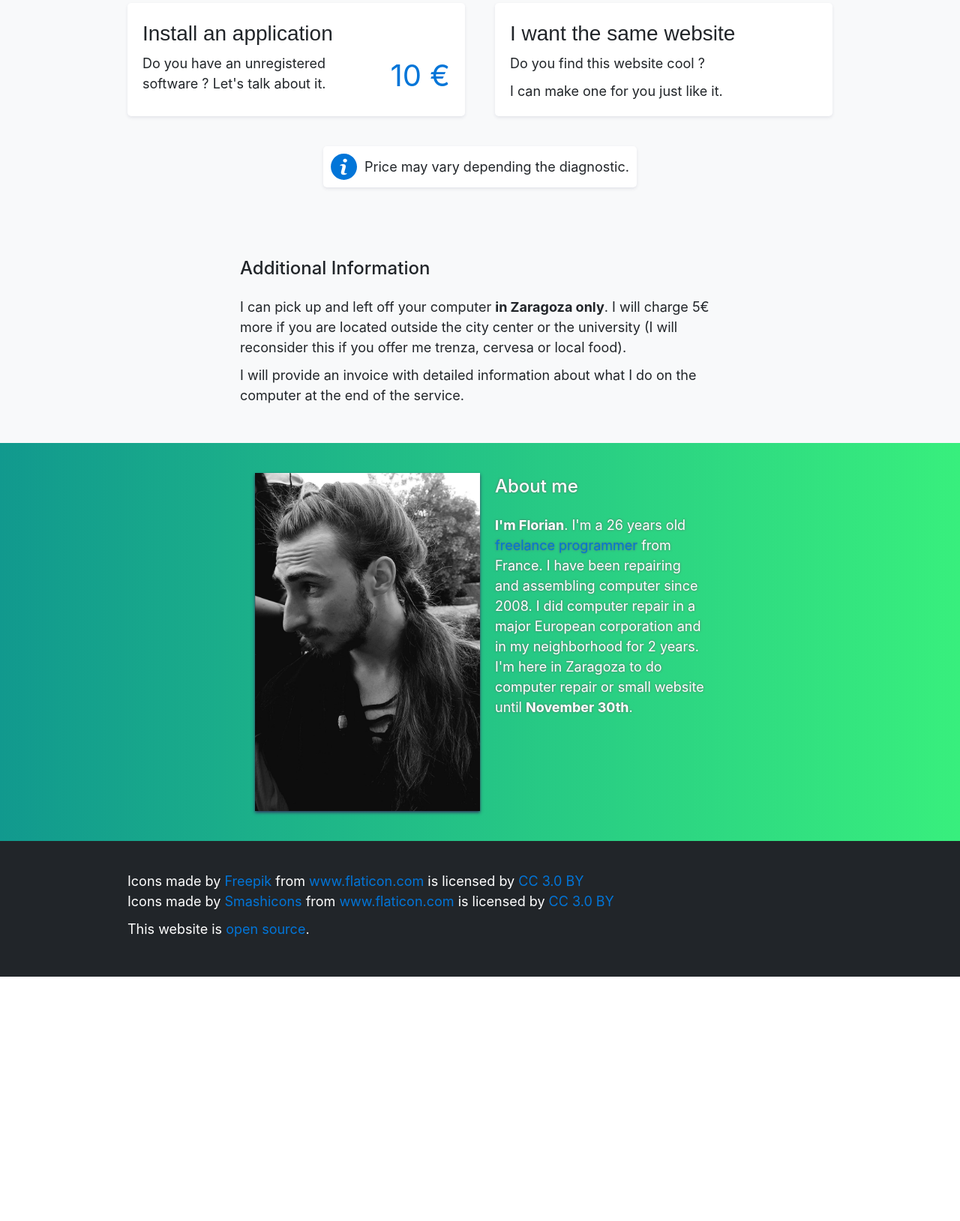
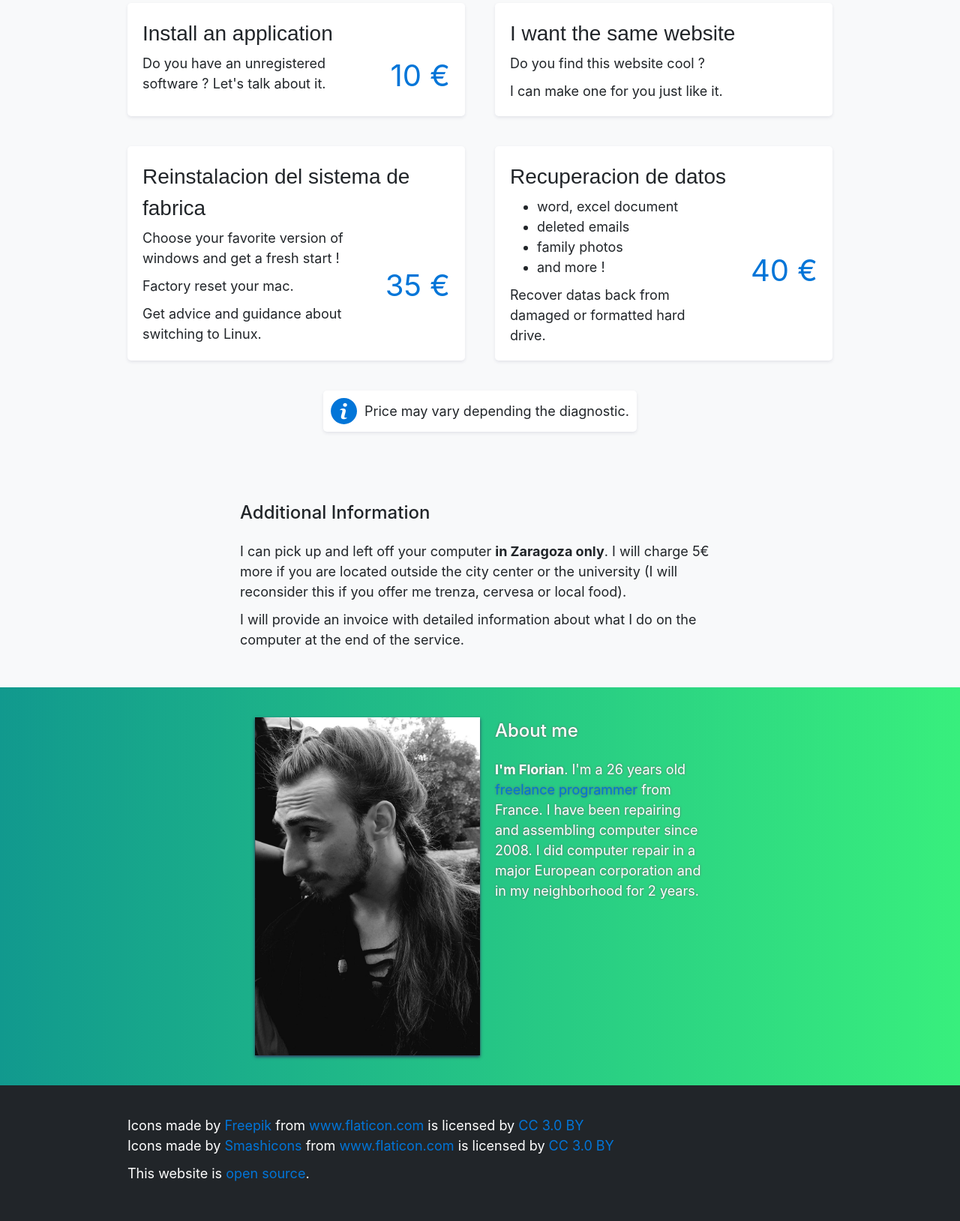
Before and after one commit to SkullMasher/computer-repair-zaragoza, a PHP site: page /english.php in a window 1280 px wide. Shown: the part 873-2502 px from the top of the page at 75% size. Before the commit the page ends 2176 px from the top, so only its background shows below. Run offline with PHP 8.4, Linux system fonts and the light colour scheme.

Commit message:
:skull: Last commit for a while probably

```diff
--- a/app/english.php
+++ b/app/english.php
@@ -75,6 +75,38 @@
           </div>
         </div>
       </div>
+      <div class="grid-2 has-gutter-xl">
+        <div class="service" id="reinstalacion-del-sistema">
+          <h2>Reinstalacion del sistema de fabrica</h2>
+          <div class="flex-container">
+            <div class="item-fluid">
+              <p>Choose your favorite version of windows and get a fresh start !</p>
+              <p>Factory reset your mac.</p>
+              <p class="mbn">Get advice and guidance about switching to Linux.</p>
+            </div>
+            <div class="service__price">
+              <div>35&nbsp;€</div>
+            </div>
+          </div>
+        </div>
+        <div class="service" id="recuperacion-de-datos">
+          <h2>Recuperacion de datos</h2>
+          <div class="flex-container">
+            <div class="item-fluid">
+              <ul>
+                <li>word, excel document</li>
+                <li>deleted emails</li>
+                <li>family photos</li>
+                <li>and more !</li>
+              </ul>
+              <p class="mbn">Recover datas back from damaged or formatted hard drive.</p>
+            </div>
+            <div class="service__price">
+              <div>40&nbsp;€</div>
+            </div>
+          </div>
+        </div>
+      </div>
       <div class="flex-container">
         <div class="service__warn center">
           <?php echo file_get_contents('img/info.svg') ?>
@@ -99,7 +131,7 @@
           </div>
           <div class="item-fluid">
             <h3 class="about__title">About me</h3>
-            <p class="about__text"><strong>I'm Florian</strong>. I'm a 26 years old <a href="https://skullmasher.io">freelance programmer</a> from France. I have been repairing and assembling computer since 2008. I did computer repair in a major European corporation and in my neighborhood for 2 years. I'm here in Zaragoza to do computer repair or small website until <strong>November 30th</strong>.</p>
+            <p class="about__text"><strong>I'm Florian</strong>. I'm a 26 years old <a href="https://skullmasher.io">freelance programmer</a> from France. I have been repairing and assembling computer since 2008. I did computer repair in a major European corporation and in my neighborhood for 2 years.</p>
           </div>
         </div>
       </div>
--- a/app/french.php
+++ b/app/french.php
@@ -99,7 +99,7 @@
           </div>
           <div class="item-fluid">
             <h3 class="about__title">A propos</h3>
-            <p class="about__text"><strong>Je m'appelle Florian.</strong> J'ai 26ans et je suis programmeur freelance en France. Je répare et assemble des ordinateurs depuis 2008. J'ai pratiqué la réparation d'ordinateur en entreprise et dans mon quartier pendant 2 ans. Je suis à Saragosse pour réparer des ordinateurs et créer des petits sites web vitrine jusqu’au <strong>30 novembre</strong>.</p>
+            <p class="about__text"><strong>Je m'appelle Florian.</strong> J'ai 26ans et je suis programmeur freelance en France. Je répare et assemble des ordinateurs depuis 2008. J'ai pratiqué la réparation d'ordinateur en entreprise et dans mon quartier pendant 2 ans. Je suis à Saragosse pour réparer des ordinateurs et créer des petits sites web vitrine.</p>
           </div>
         </div>
       </div>
```
Also changed, not shown: app/index.php (+35 -3 lines), app/img/logo_annuncios.jpeg (added), app/img/logo_annuncios_1.jpeg (added), app/img/logo_annuncios_2.jpeg (added).
